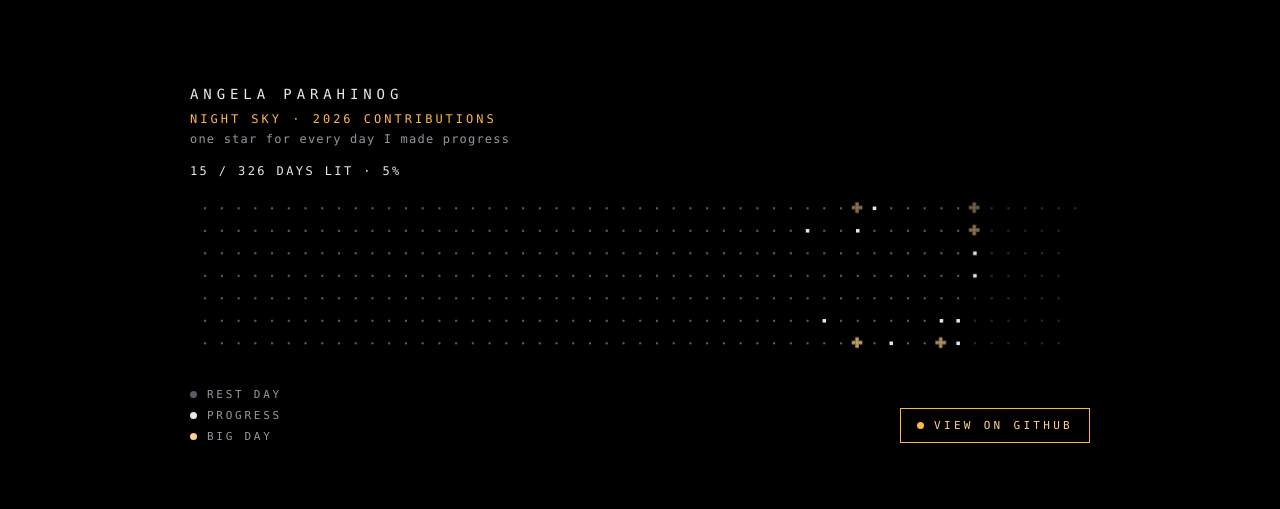
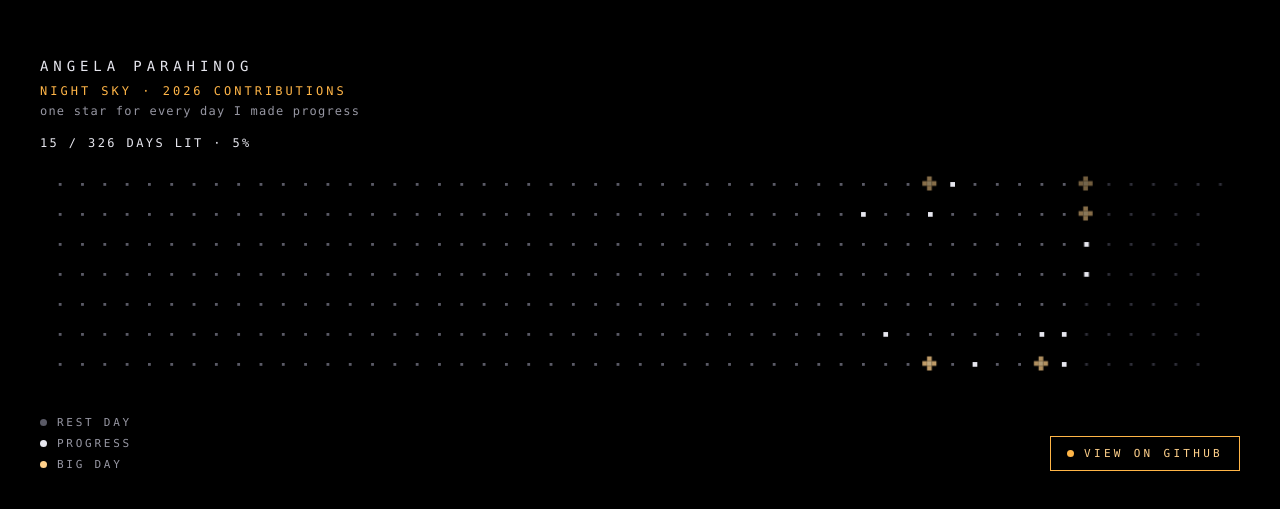
Before and after one commit to AngelaPar/night-sky, a plain HTML site: page index.html in a window 1280 px wide. Shown: the part 121-630 px from the top of the page. Drawn offline with Linux system fonts and the light colour scheme.

Commit message:
style: make the sky bigger

```diff
--- a/style.css
+++ b/style.css
@@ -25,7 +25,7 @@ body {
 
 /* Three rows: header | sky | footer. The sky sits dead centre */
 main {
-  width: min(900px, 92vw);
+  width: min(1200px, 94vw);
   height: 100vh;
   display: grid;
   grid-template-rows: 1fr auto 1fr;
```
